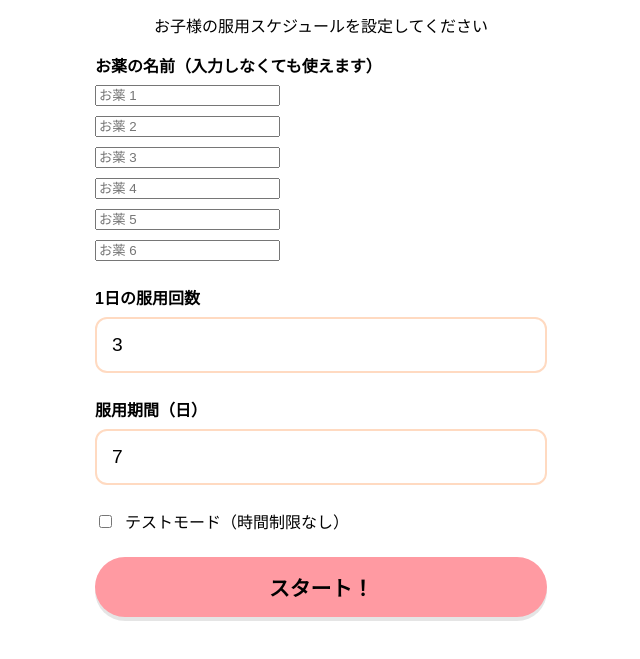
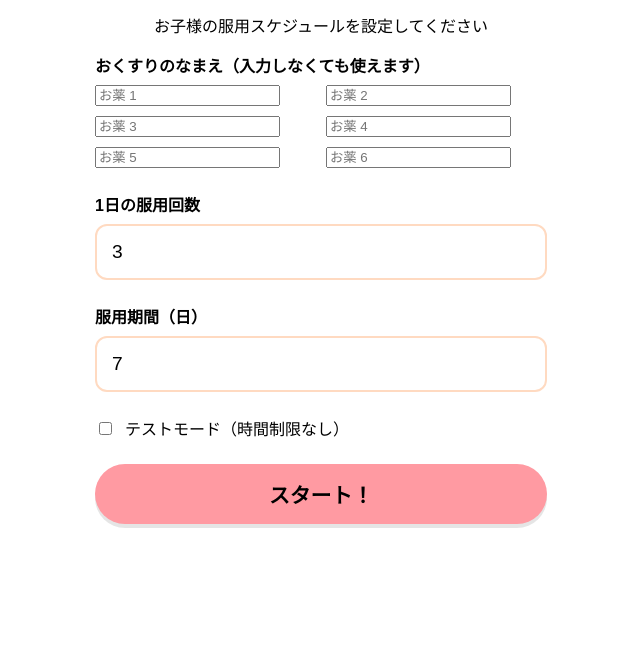
Before and after one commit to nekoneko0404/search-for-medicine-test03, a plain HTML site: page Okusuri_nometane/index.html in a window 1280 px wide. Shown: the part 176-835 px from the top of the page, without its empty margins (319-959 px from the left). Drawn offline with Linux system fonts and the light colour scheme; a web font is replaced by a local one.

Commit message:
表示調整

```diff
--- a/Okusuri_nometane/index.html
+++ b/Okusuri_nometane/index.html
@@ -28,7 +28,7 @@
                 <p>お子様の服用スケジュールを設定してください</p>
                 <form id="settings-form">
                     <div class="form-group">
-                        <label>お薬の名前（入力しなくても使えます）</label>
+                        <label>おくすりのなまえ（入力しなくても使えます）</label>
                         <div id="medicine-inputs-container">
                             <!-- 6 Input Fields -->
                             <div class="medicine-input-wrapper mb-2">
--- a/Okusuri_nometane/style.css
+++ b/Okusuri_nometane/style.css
@@ -561,3 +561,14 @@ header h1 {
 .mb-2 {
     margin-bottom: 10px;
 }
+
+/* Medicine Input Grid Layout */
+#medicine-inputs-container {
+    display: grid;
+    grid-template-columns: 1fr 1fr;
+    gap: 10px;
+}
+
+#medicine-inputs-container .medicine-input-wrapper {
+    margin-bottom: 0 !important;
+}
```
